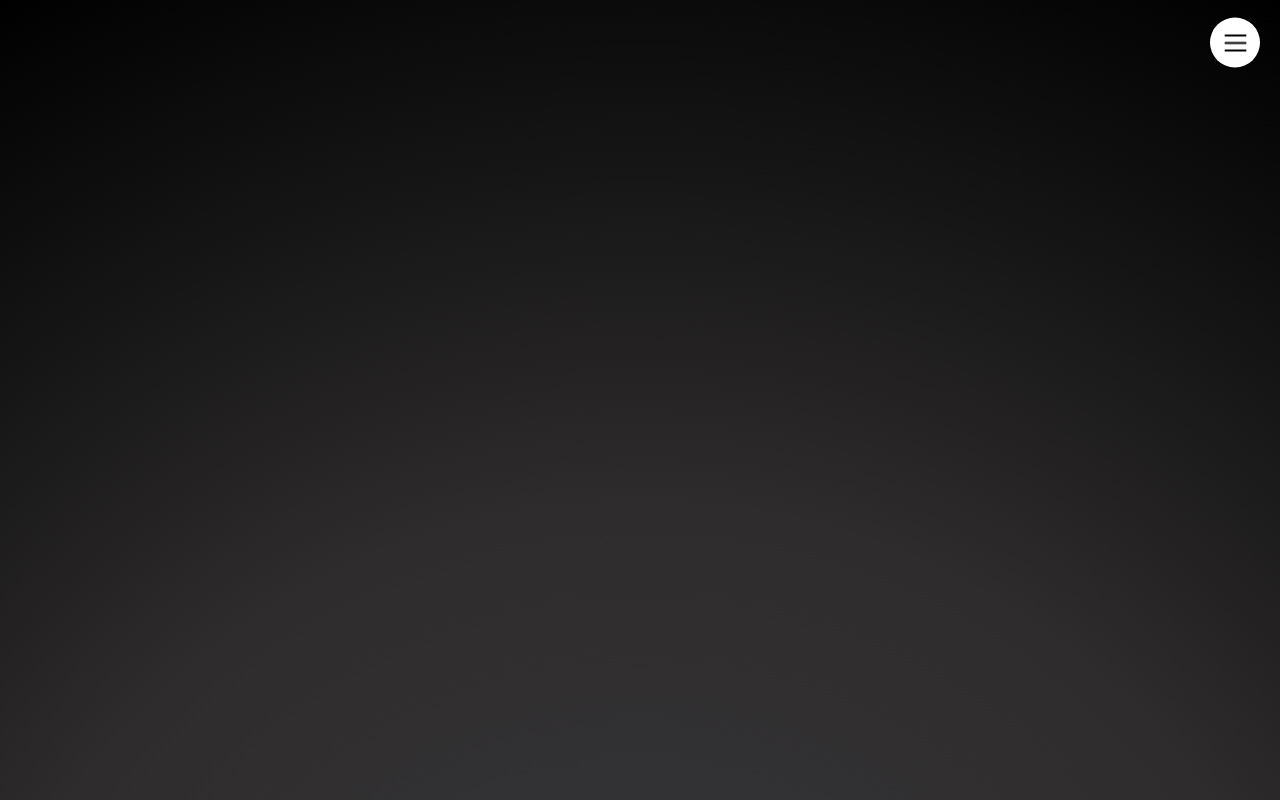
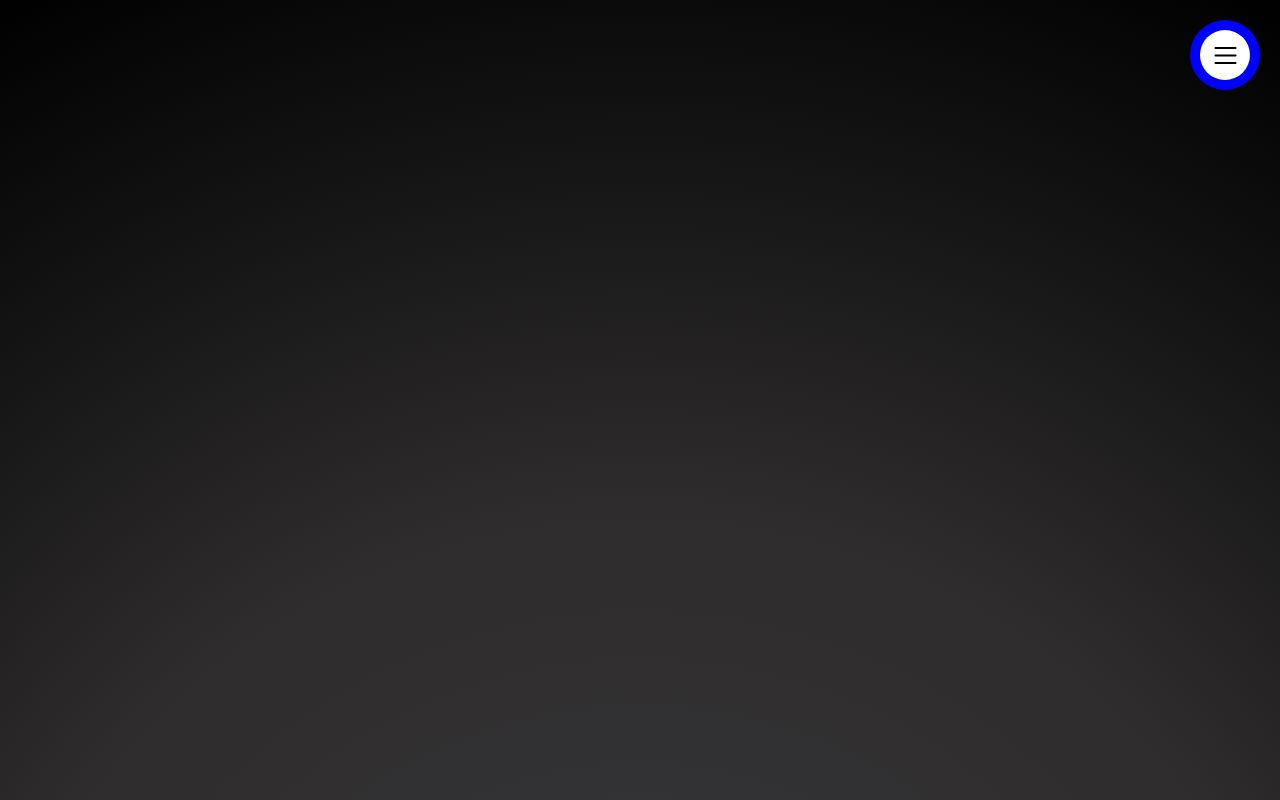
Before and after one commit to Ironessence/portfolio-v2, a React (Create React App) app: page / in a window 1280 px wide. Shown: the top 800 px of the page. Built offline with nearby package versions, Linux system fonts and the light colour scheme.

Commit message:
playign around with framer motion

```diff
--- a/package.json
+++ b/package.json
@@ -6,6 +6,7 @@
     "@testing-library/jest-dom": "^5.16.5",
     "@testing-library/react": "^13.4.0",
     "@testing-library/user-event": "^13.5.0",
+    "framer-motion": "^8.5.0",
     "gsap": "^3.11.4",
     "localforage": "^1.10.0",
     "match-sorter": "^6.3.1",
@@ -16,7 +17,6 @@
     "sass": "^1.57.1",
     "scss": "^0.2.4",
     "sort-by": "^1.2.0",
-    "styled-components": "^5.3.6",
     "web-vitals": "^2.1.4"
   },
   "scripts": {
--- a/src/navigation/Navigation.jsx
+++ b/src/navigation/Navigation.jsx
@@ -2,6 +2,7 @@ import React, { useEffect, useState } from "react";
 import '../styles/Navigation.styles.scss';
 import menuClosedIcon from '../assets/menu-closed.png';
 import menuOpenIcon from '../assets/menu-open.png';
+import {motion} from 'framer-motion'
 
 
 
@@ -34,11 +35,19 @@ const Navigation = () => {
   }, [lastScrollY]);
 
     return (
-        <div className='nav-wrapper'>
-           <div className={showNav ? 'visible-nav' : 'not-visible-nav'}>
-                <img src={menuOpen ? menuOpenIcon : menuClosedIcon} id='menu-icon' alt='menu-icon' onClick={() => setMenuOpen(!menuOpen)}  />
-            </div>
-        </div>
+        <motion.div className='nav-wrapper' layout data-menuOpen={menuOpen} onClick={() => setMenuOpen(!menuOpen)} >
+           <motion.div
+           className={showNav ? 'visible-nav' : 'not-visible-nav'}
+           whileTap={{scale: 0.2, transition: {duration: 0.2}}}
+           >
+                <img src={menuOpen ? menuOpenIcon : menuClosedIcon}
+                id='menu-icon'
+                alt='menu-icon'
+                />
+
+            </motion.div>
+            <motion.div layout className='nav-wrapper-open'/>
+        </motion.div>
     )
 }
 
--- a/src/styles/Navigation.styles.scss
+++ b/src/styles/Navigation.styles.scss
@@ -1,4 +1,30 @@
 .nav-wrapper {
+    background-color: blue;
+    height: 70px;
+    width: 70px;
+    position: fixed;
+    border-radius: 50%;
+    right: 0;
+    top: 20px;
+    margin-right: 20px;
+    align-items: center;
+    display: flex;
+    justify-content: center;;
+    cursor: pointer;
+
+}
+
+.nav-wrapper[data-menuOpen="true"] {
+    width: 80%;
+    height: 90vh;
+    border-radius: 30px;
+    align-items: flex-start;
+    justify-content: flex-end;
+
+    background-color: blue;
+}
+
+.nav-wrapper-open {
     background-color: transparent;
     height: 70px;
     width: 100%;
@@ -10,16 +36,10 @@
     height: 50px;
     width: 50px;
     border-radius: 50%;
-    margin-left: auto;
-    margin-right: 20px;
-    margin-top: 20px;
+    display: flex;
     align-items: center;
     justify-content: center;
-    display: flex;
-    cursor: pointer;
-    opacity: 1;
-    transition: 0.6s ease all;
-    transform: translateY(-5%);
+
 }
 
 .not-visible-nav {
@@ -40,7 +60,6 @@
     width: 25px;
     height: 25px;
 
-
 }
 
 .menu-icon-on {
```
Also changed, not shown: 1 other file (tests, documents, lock files or other folders).
